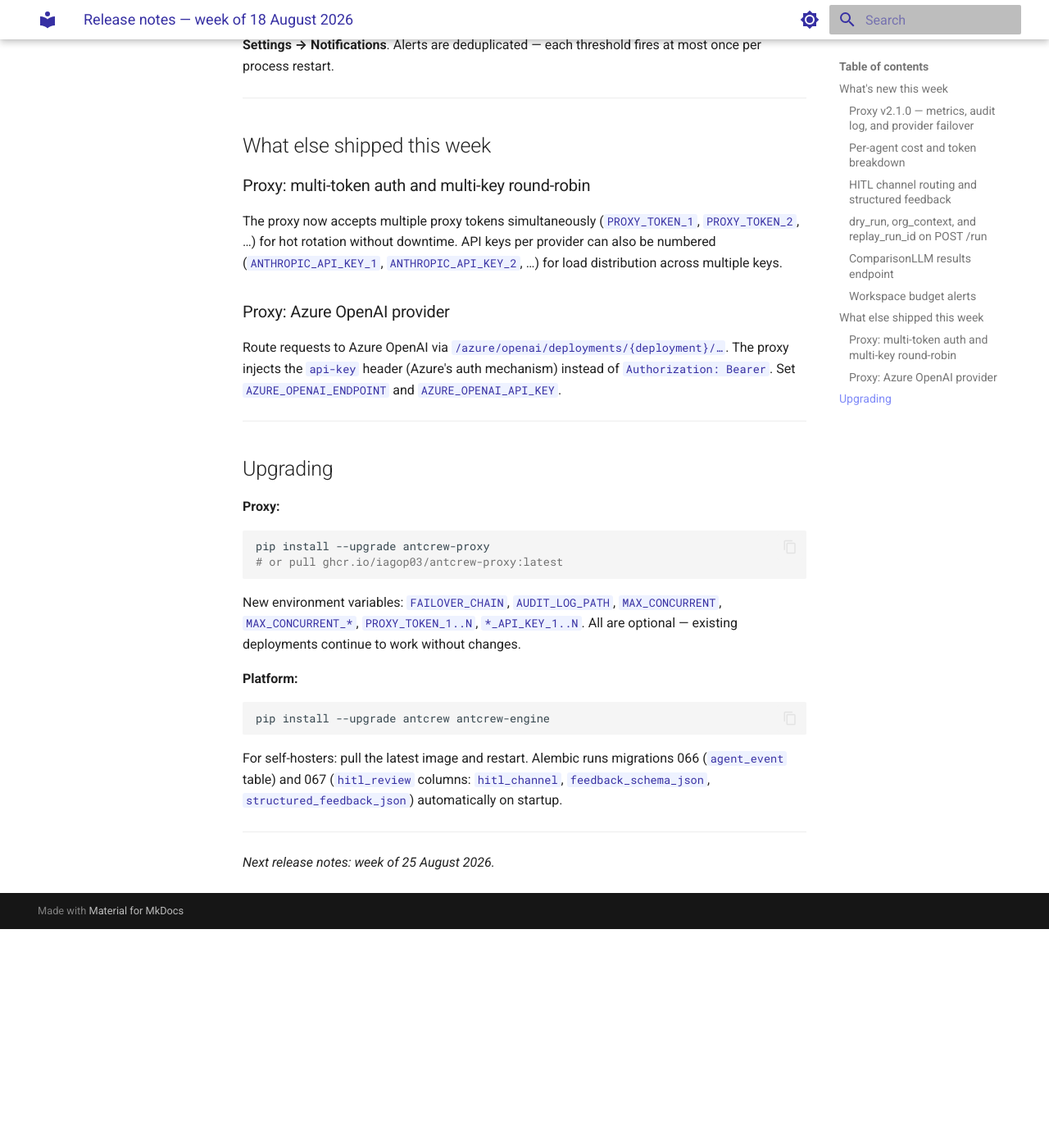
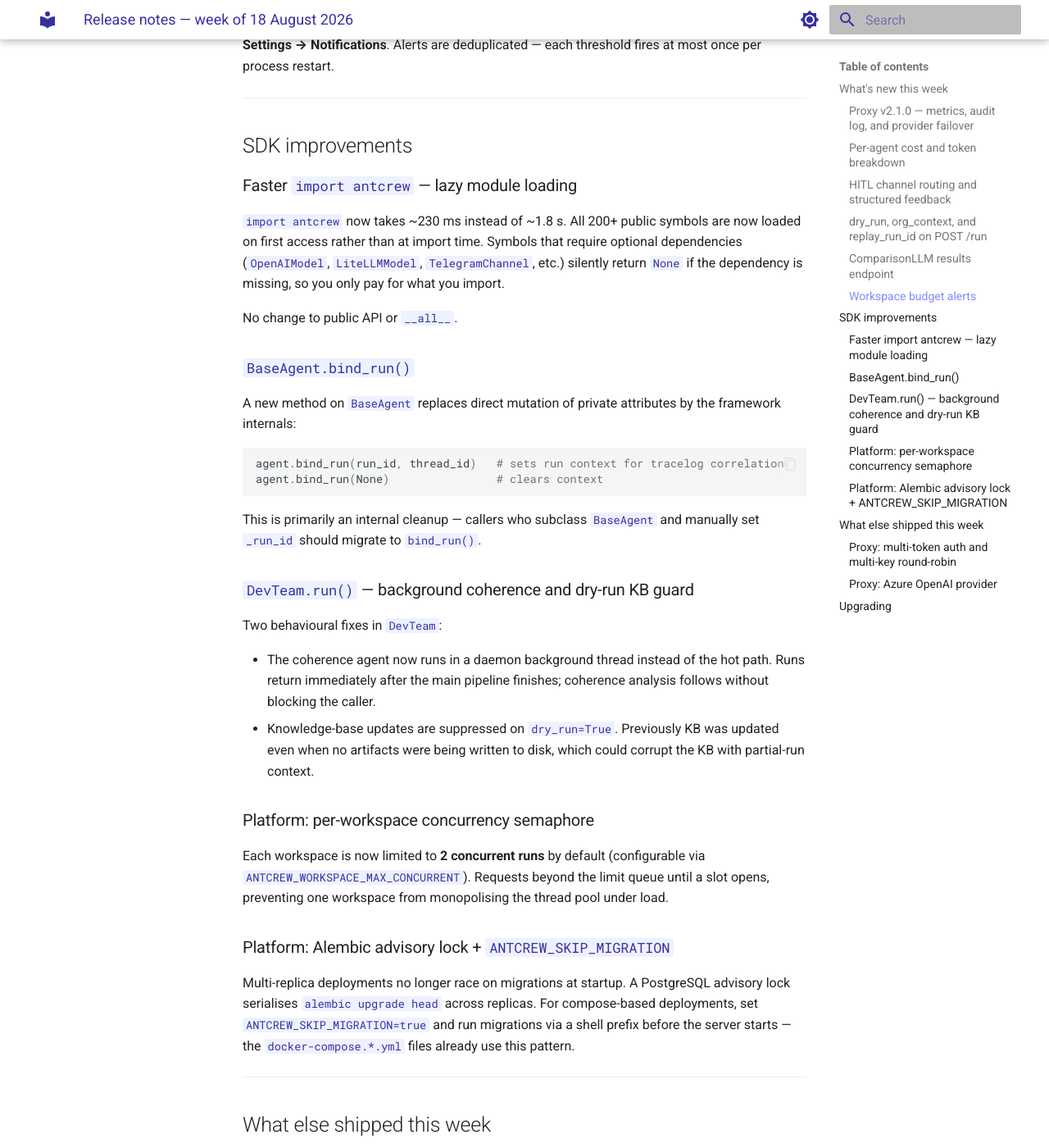
Before and after one commit to iagop03/antcrew-docs, an MkDocs documentation site: the page built from docs/releases/2026-w34.md, in a window 1280 px wide and 1400 px high, scrolled down 2121 px. Shown: the whole window at 82% size. Built offline with MkDocs 1.6.1 and Material for MkDocs 9.7.7, drawn with Linux system fonts in a browser that asks for light colours; before the commit the page ends 3254 px from its top, so only the background shows below that.

Commit message:
docs(w34): SDK lazy import, bind_run, DevTeam refactor, workspace semaphore, Alembic advisory lock
Co-Authored-By: Claude Sonnet 4.6 <noreply@anthropic.com>

````diff
--- a/docs/releases/2026-w34.md
+++ b/docs/releases/2026-w34.md
@@ -67,6 +67,42 @@ The platform now fires hourly budget alerts via Slack when a workspace hits **80
 
 ---
 
+## SDK improvements
+
+### Faster `import antcrew` — lazy module loading
+
+`import antcrew` now takes ~230 ms instead of ~1.8 s. All 200+ public symbols are now loaded on first access rather than at import time. Symbols that require optional dependencies (`OpenAIModel`, `LiteLLMModel`, `TelegramChannel`, etc.) silently return `None` if the dependency is missing, so you only pay for what you import.
+
+No change to public API or `__all__`.
+
+### `BaseAgent.bind_run()`
+
+A new method on `BaseAgent` replaces direct mutation of private attributes by the framework internals:
+
+```python
+agent.bind_run(run_id, thread_id)   # sets run context for tracelog correlation
+agent.bind_run(None)                # clears context
+```
+
+This is primarily an internal cleanup — callers who subclass `BaseAgent` and manually set `_run_id` should migrate to `bind_run()`.
+
+### `DevTeam.run()` — background coherence and dry-run KB guard
+
+Two behavioural fixes in `DevTeam`:
+
+- The coherence agent now runs in a daemon background thread instead of the hot path. Runs return immediately after the main pipeline finishes; coherence analysis follows without blocking the caller.
+- Knowledge-base updates are suppressed on `dry_run=True`. Previously KB was updated even when no artifacts were being written to disk, which could corrupt the KB with partial-run context.
+
+### Platform: per-workspace concurrency semaphore
+
+Each workspace is now limited to **2 concurrent runs** by default (configurable via `ANTCREW_WORKSPACE_MAX_CONCURRENT`). Requests beyond the limit queue until a slot opens, preventing one workspace from monopolising the thread pool under load.
+
+### Platform: Alembic advisory lock + `ANTCREW_SKIP_MIGRATION`
+
+Multi-replica deployments no longer race on migrations at startup. A PostgreSQL advisory lock serialises `alembic upgrade head` across replicas. For compose-based deployments, set `ANTCREW_SKIP_MIGRATION=true` and run migrations via a shell prefix before the server starts — the `docker-compose.*.yml` files already use this pattern.
+
+---
+
 ## What else shipped this week
 
 ### Proxy: multi-token auth and multi-key round-robin
````
